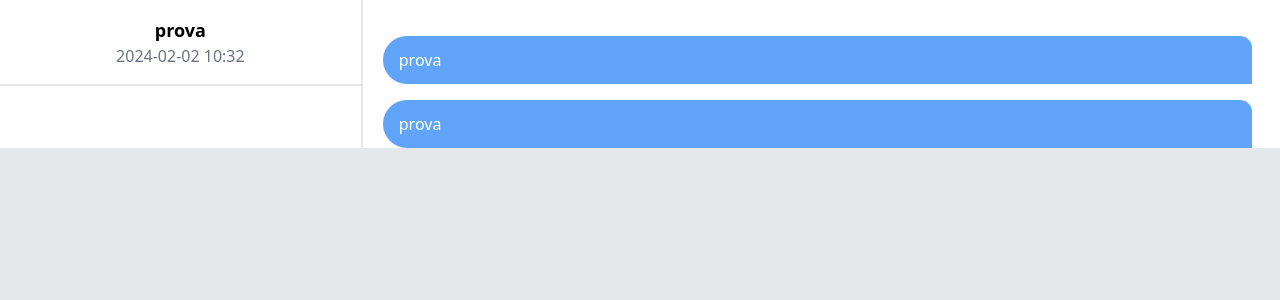
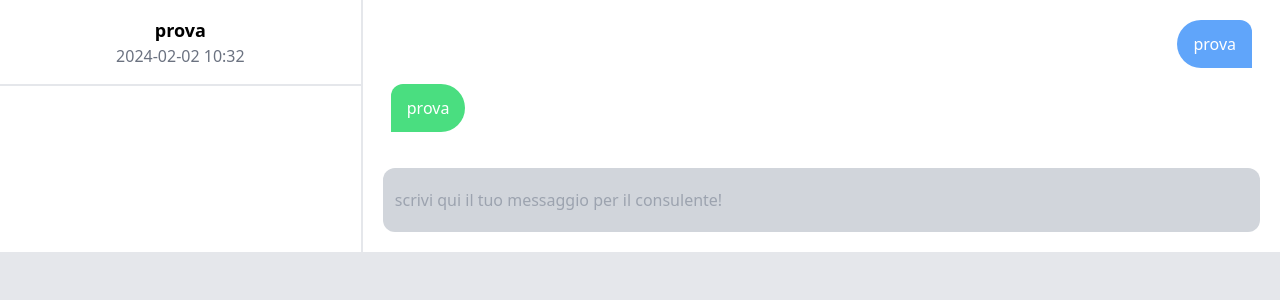
Before and after one commit to AlBovo/ProgettoBCC, a Flask app: page /ticket in a window 1280 px wide. Shown: the part 72-372 px from the top of the page. Run offline with Flask 3, Linux system fonts and the light colour scheme; some libraries are stand-ins or nearby versions.

Commit message:
fixed questions, still it isn't finished yet

```diff
--- a/src/templates/ticket.html
+++ b/src/templates/ticket.html
@@ -28,20 +28,28 @@
       <div class="w-full px-5 flex flex-col justify-between" hidden="">
         <div class="flex flex-col mt-5">
         {% for message in ticket.content %}
-            {% if message.isUser %}
+            {% if message.is_user %}
             <div class="flex justify-end mb-4">
+            <div class="mr-2 py-3 px-4 bg-blue-400 rounded-bl-3xl rounded-tl-3xl rounded-tr-xl text-white">
             {% else %}
-            <div class="flex justify-start mb-4"></div>
+            <div class="flex justify-start mb-4">
+            <div class="ml-2 py-3 px-4 bg-green-400 rounded-br-3xl rounded-tr-3xl rounded-tl-xl text-white">
             {% endif %}
-            <div
-              class="mr-2 py-3 px-4 bg-blue-400 rounded-bl-3xl rounded-tl-3xl rounded-tr-xl text-white"
-            >
              {{ message.text }}
             </div>
           </div>
         {% endfor %}
       {% endfor %}
       <!-- end message -->
+      <!-- user message -->
+      <div class="py-5">
+        <input
+          class="w-full bg-gray-300 py-5 px-3 rounded-xl"
+          type="text"
+          placeholder="scrivi qui il tuo messaggio per il consulente!"
+        />
+      </div>
+      <!-- end user message -->
       </div>
     </div>
 </div>
```
